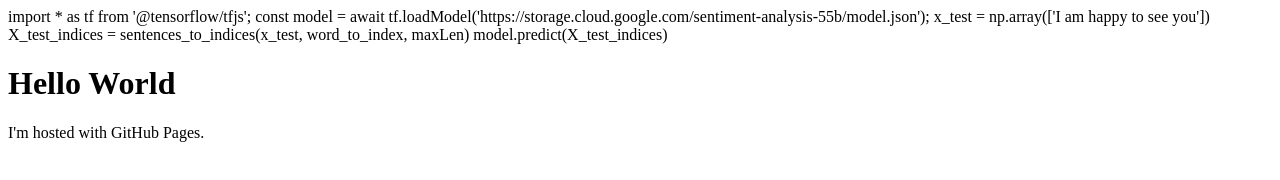
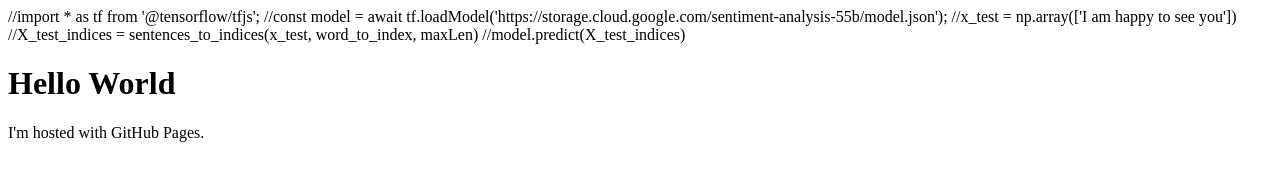
Before and after one commit to jsocarras/jsocarras.github.io, a plain HTML site: page index.html in a window 1280 px wide. Drawn offline with Linux system fonts and the light colour scheme.

Commit message:
Update index.html

```diff
--- a/index.html
+++ b/index.html
@@ -1,12 +1,12 @@
 <!DOCTYPE html>
 <html>
 <head>
-import * as tf from '@tensorflow/tfjs';
-const model = await tf.loadModel('https://storage.cloud.google.com/sentiment-analysis-55b/model.json');
+//import * as tf from '@tensorflow/tfjs';
+//const model = await tf.loadModel('https://storage.cloud.google.com/sentiment-analysis-55b/model.json');
 
-x_test = np.array(['I am happy to see you'])
-X_test_indices = sentences_to_indices(x_test, word_to_index, maxLen)
-model.predict(X_test_indices)
+//x_test = np.array(['I am happy to see you'])
+//X_test_indices = sentences_to_indices(x_test, word_to_index, maxLen)
+//model.predict(X_test_indices)
 </head>
 <body>
 <h1>Hello World</h1>
```
